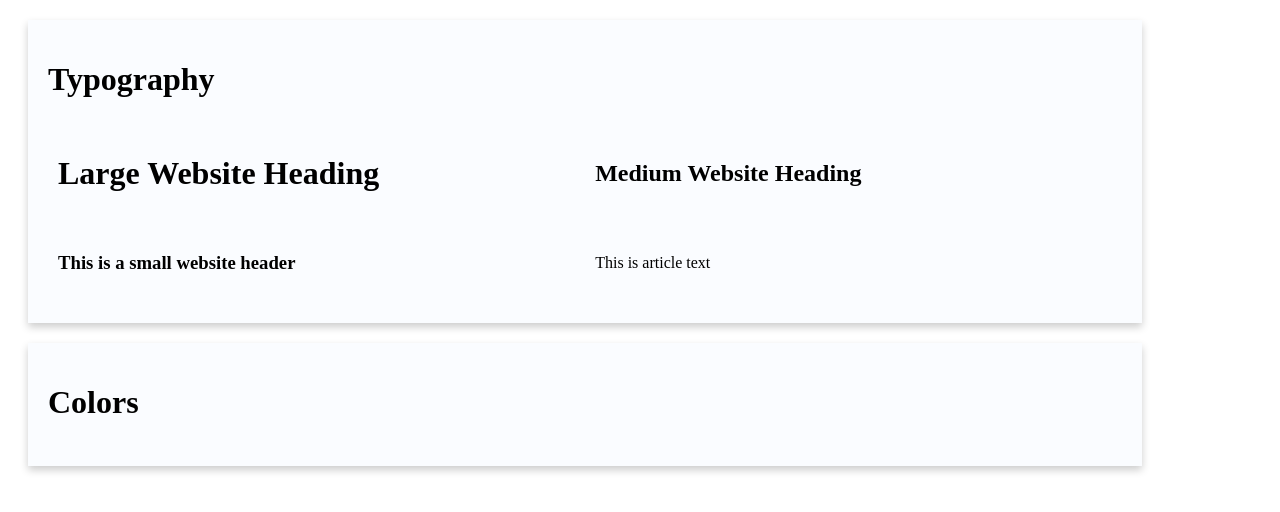
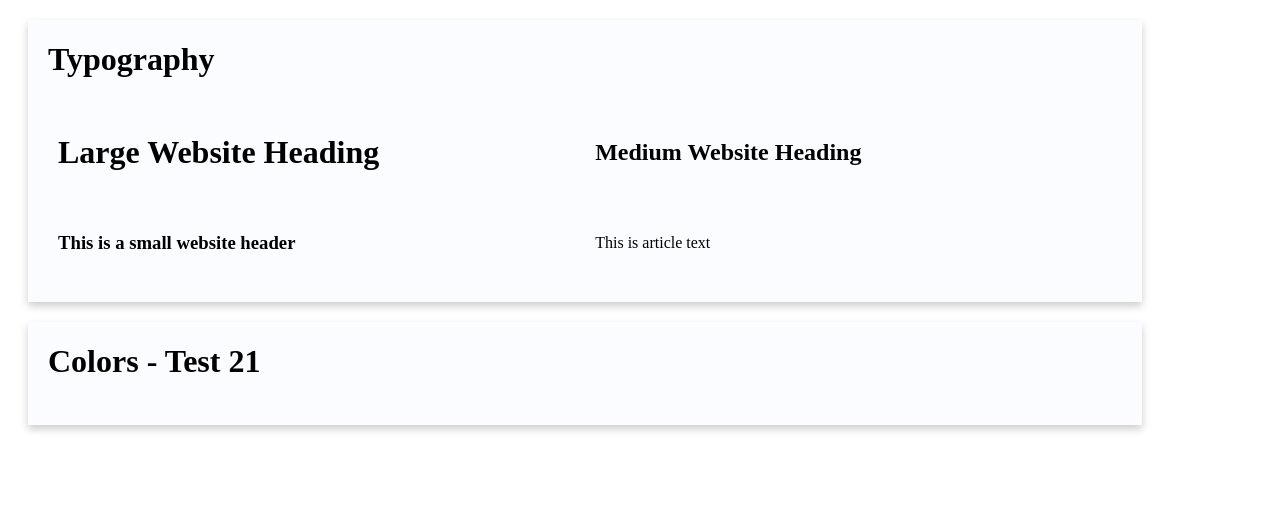
Before and after one commit to jchristy40/awesemostyleguide, a plain HTML site: page index.html in a window 1280 px wide. Drawn offline with Linux system fonts and the light colour scheme.

Commit message:
test for git

```diff
--- a/awesemostyleguide.css
+++ b/awesemostyleguide.css
@@ -28,4 +28,5 @@ h1 {font-family:Oswald}
 
 .sectiontitle {
     margin-bottom:25px;
+    margin-top:1px;
 }
--- a/index.html
+++ b/index.html
@@ -27,7 +27,7 @@
         </div>
 
         <div class="stylesection">
-            <h1 class="sectiontitle">Colors</h1>
+            <h1 class="sectiontitle">Colors - Test 21</h1>
         </div>
     </div>
 </body>
```
Also changed, not shown: testfile.html (added, +1 -0 lines).
